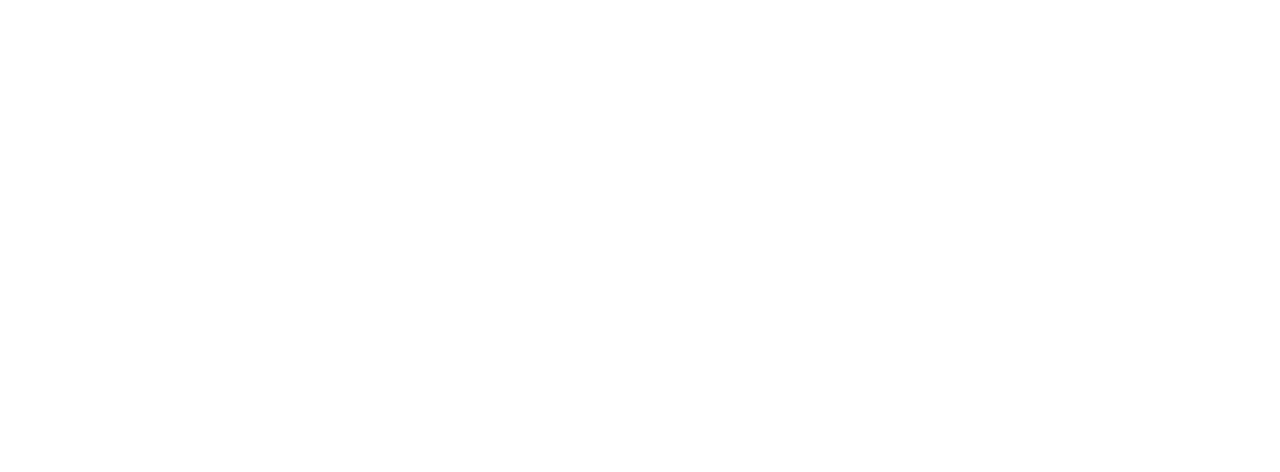
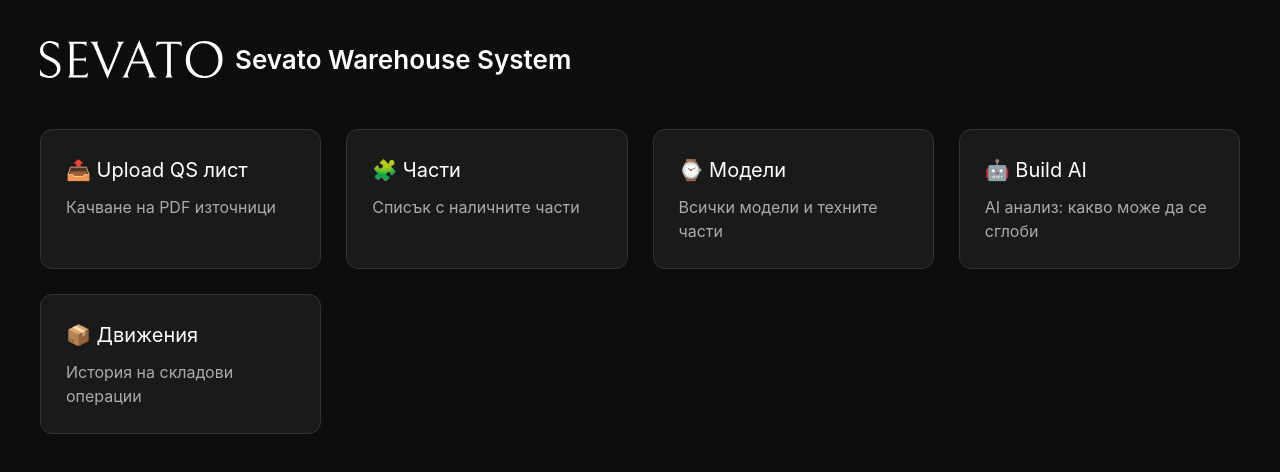
Before and after one commit to ufoxemnogogotin-cmyk/sevato-warehouse, a Next.js app: page / in a window 1280 px wide. Before the commit this address had no page. Shown: the top 472 px of the page. Built offline with nearby package versions, Linux system fonts and the light colour scheme.

Commit message:
Fix children type for RootLayout

```diff
--- a/src/app/layout.tsx
+++ b/src/app/layout.tsx
@@ -1,10 +1,20 @@
 import type { Metadata } from "next";
+import { Geist, Geist_Mono } from "next/font/google";
 import "./globals.css";
-import AuthGuard from "./AuthGuard";
+
+const geistSans = Geist({
+  variable: "--font-geist-sans",
+  subsets: ["latin"],
+});
+
+const geistMono = Geist_Mono({
+  variable: "--font-geist-mono",
+  subsets: ["latin"],
+});
 
 export const metadata: Metadata = {
   title: "SEVATO Warehouse",
-  description: "Internal panel",
+  description: "Internal warehouse system",
 };
 
 export default function RootLayout({
@@ -14,8 +24,8 @@
 }) {
   return (
     <html lang="bg">
-      <body>
-        <AuthGuard>{children}</AuthGuard>
+      <body className={`${geistSans.variable} ${geistMono.variable} antialiased`}>
+        {children}
       </body>
     </html>
   );
```
